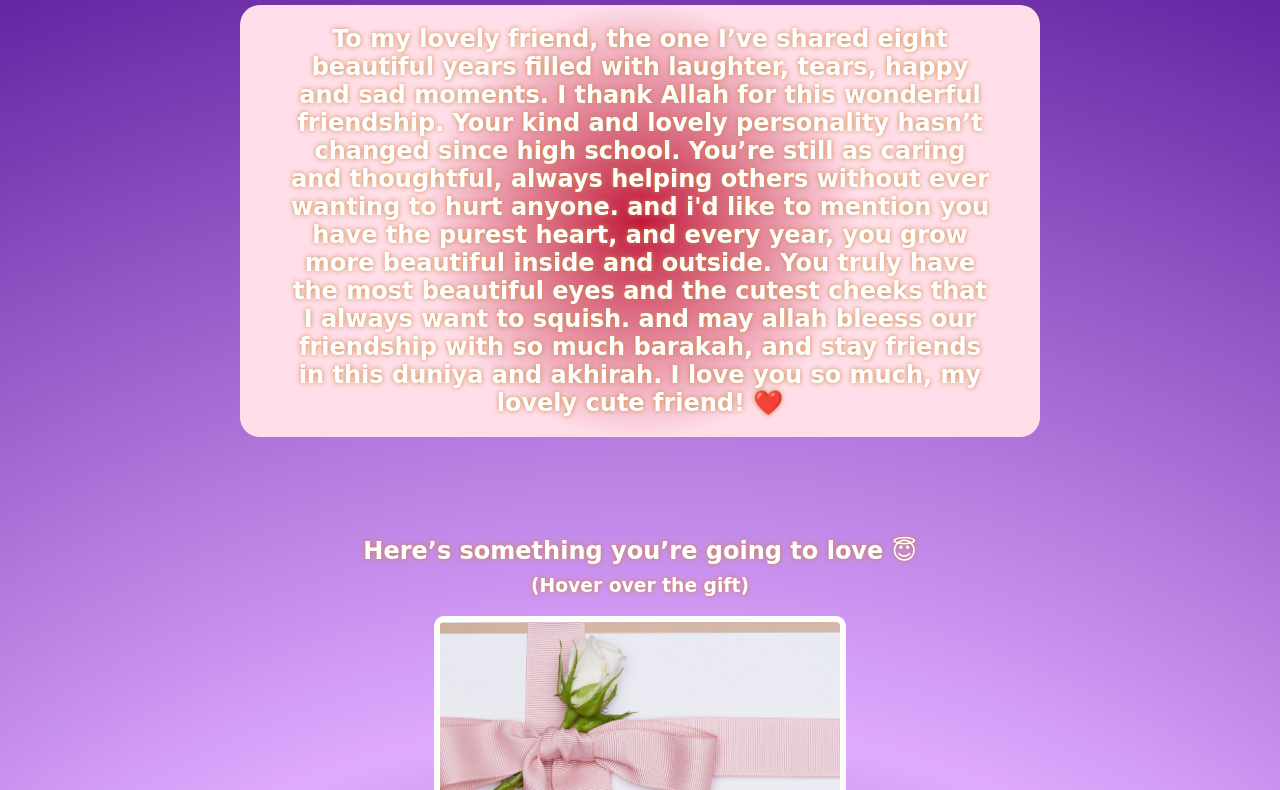
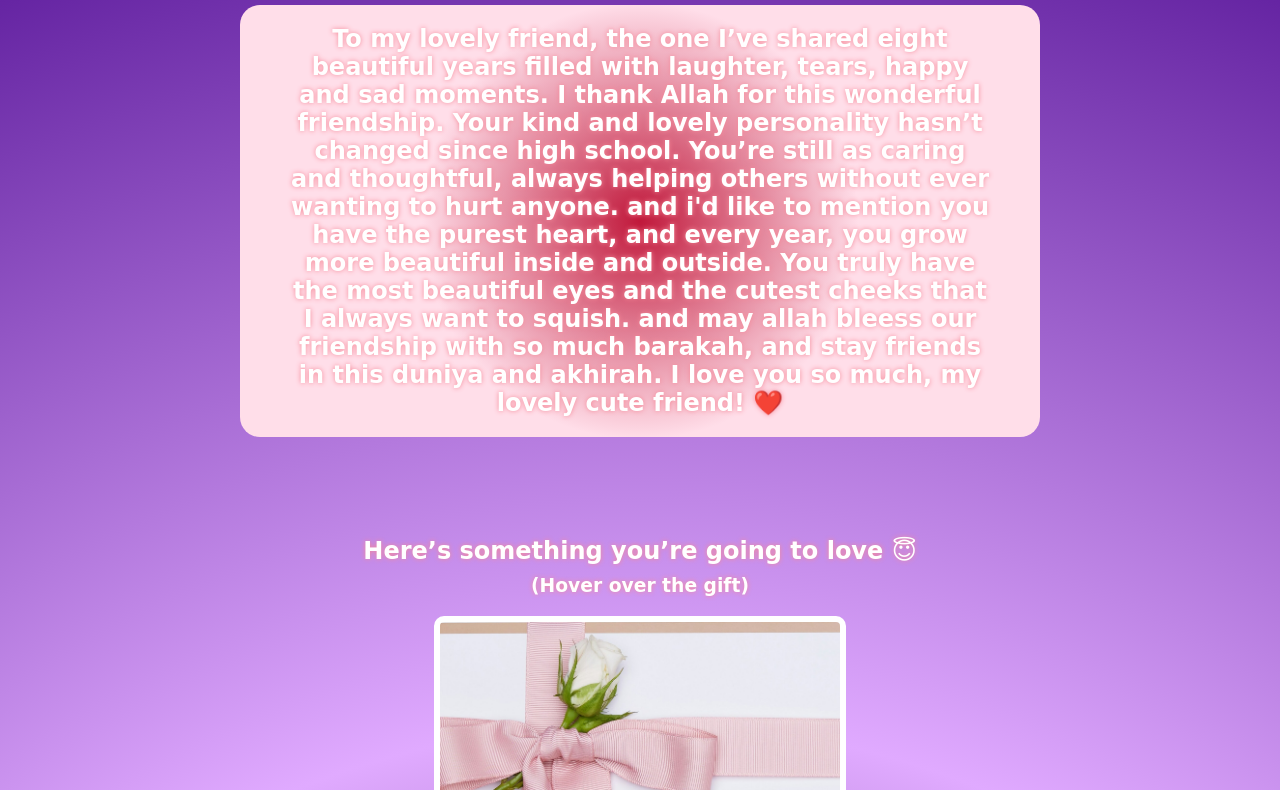
Before and after one commit to shahadbam/gift-site, a website built with Vite: page index.html in a window 1280 px wide. Shown: the part 83-873 px from the top of the page. Built offline with nearby package versions, Linux system fonts and the light colour scheme; a web font is replaced by a local one.

Commit message:
Update styles.css

```diff
--- a/styles.css
+++ b/styles.css
@@ -3,7 +3,7 @@ body {
     font-family: 'Happy Monkey', cursive;
     background: radial-gradient(circle, rgba(36,0,70,1) 0%, rgba(224,170,255,1) 50%, rgba(90,24,154,1) 100%);
     color: #ffffff;
-    text-shadow: 0 0 5px peru;
+    text-shadow: 0 0 5px #f68998;
 }
 
 #bday-age {
```
